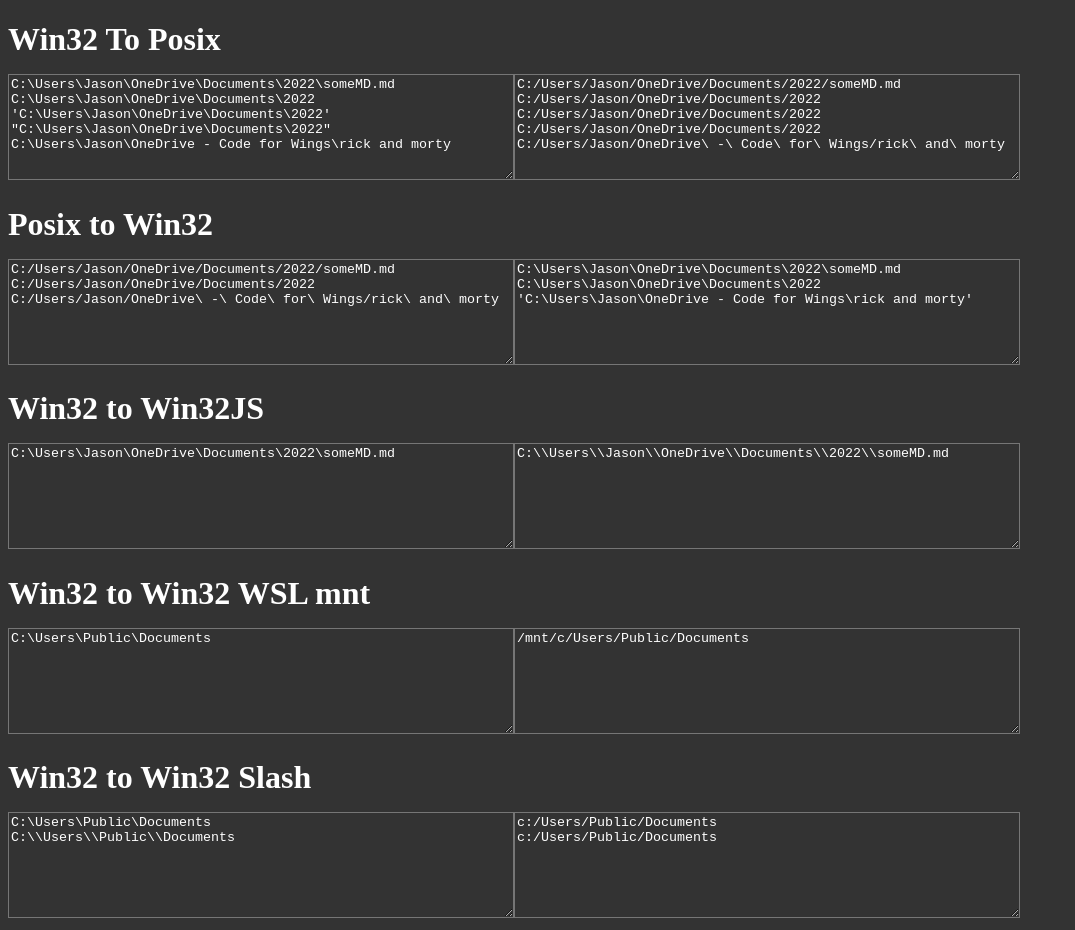
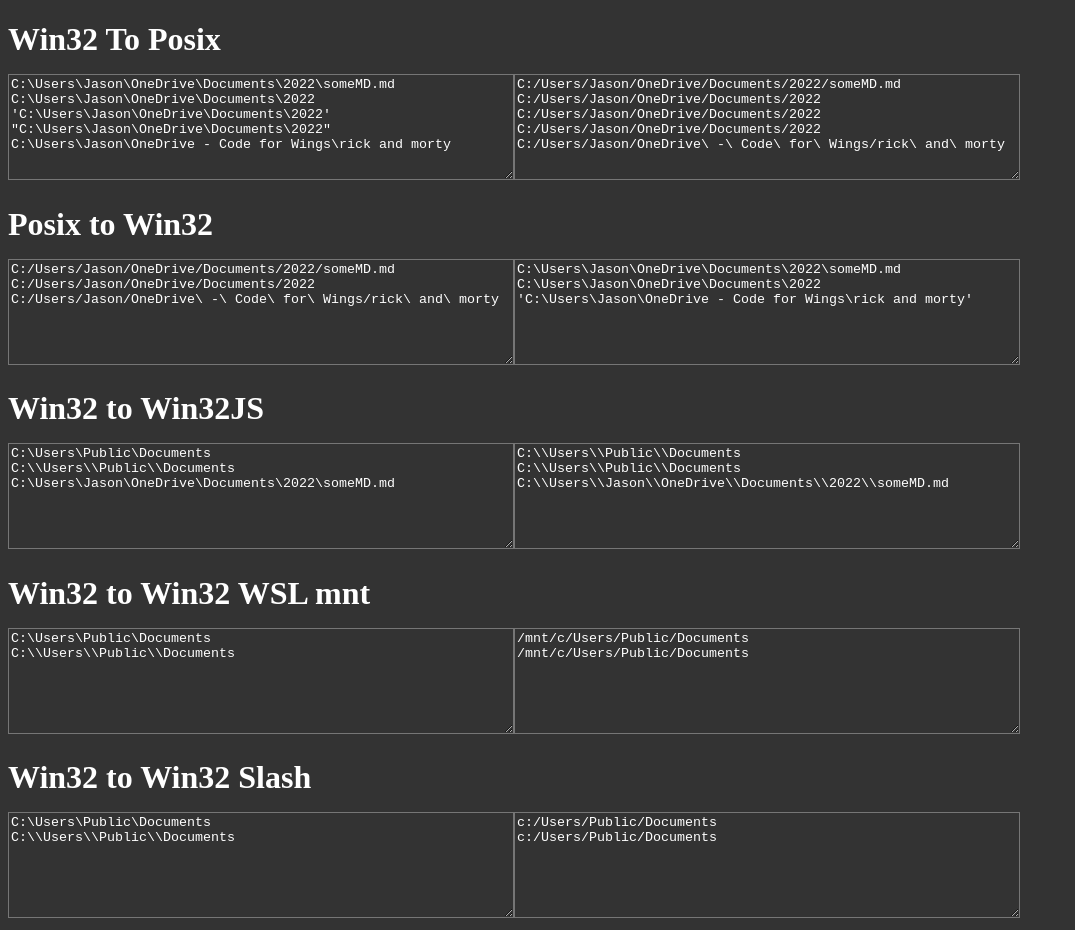
Before and after one commit to codeforwings/nuxt3-win32-posix-path, a Nuxt app: page / in a window 1280 px wide. Shown: the whole page, without its empty margins (0-1075 px from the left). Built offline with nearby package versions, Linux system fonts and the light colour scheme.

Commit message:
updated win32js

```diff
--- a/app.vue
+++ b/app.vue
@@ -61,9 +61,18 @@ export default {
     return {
       sInputWin32: win32Tests.map(val => val.input).join('\n'),
       sInputPosix: posixTests.map(val => val.input).join('\n'),
-      sInputWin32Normal:"C:\\Users\\Jason\\OneDrive\\Documents\\2022\\someMD.md",
+
+      //i believe this is the win32js
+      sInputWin32Normal:          [
+              "C:\\Users\\Public\\Documents",
+              "C:\\\\Users\\\\Public\\\\Documents",
+              "C:\\Users\\Jason\\OneDrive\\Documents\\2022\\someMD.md",
+          ].join('\n'),
       /* */
-      sWin32ToWsl:"C:\\Users\\Public\\Documents",
+      sWin32ToWsl:          [
+              "C:\\Users\\Public\\Documents",
+              "C:\\\\Users\\\\Public\\\\Documents",
+          ].join('\n'),
       sWin32ToSlash:
           [
               "C:\\Users\\Public\\Documents",
--- a/dev/win32ToWin32JS.mjs
+++ b/dev/win32ToWin32JS.mjs
@@ -3,7 +3,10 @@
  * @param sInput - C:\Users\Jason\OneDrive\Documents\2022\someMD.md
  */
 export function win32ToWin32JS(sInput=''){
-  return sInput.replace(/\\/g,'\\\\')//wonder if i need to escape the spaces
+  return sInput
+    .trim()
+    .replace(/\\\\/g,'\\')//todo check me... for network unc paths
+    .replace(/\\/g,'\\\\')//wonder if i need to escape the spaces
 }
 
 export default {win32ToWin32JS}
```
Also changed, not shown: 1 other file (tests, documents, lock files or other folders).
